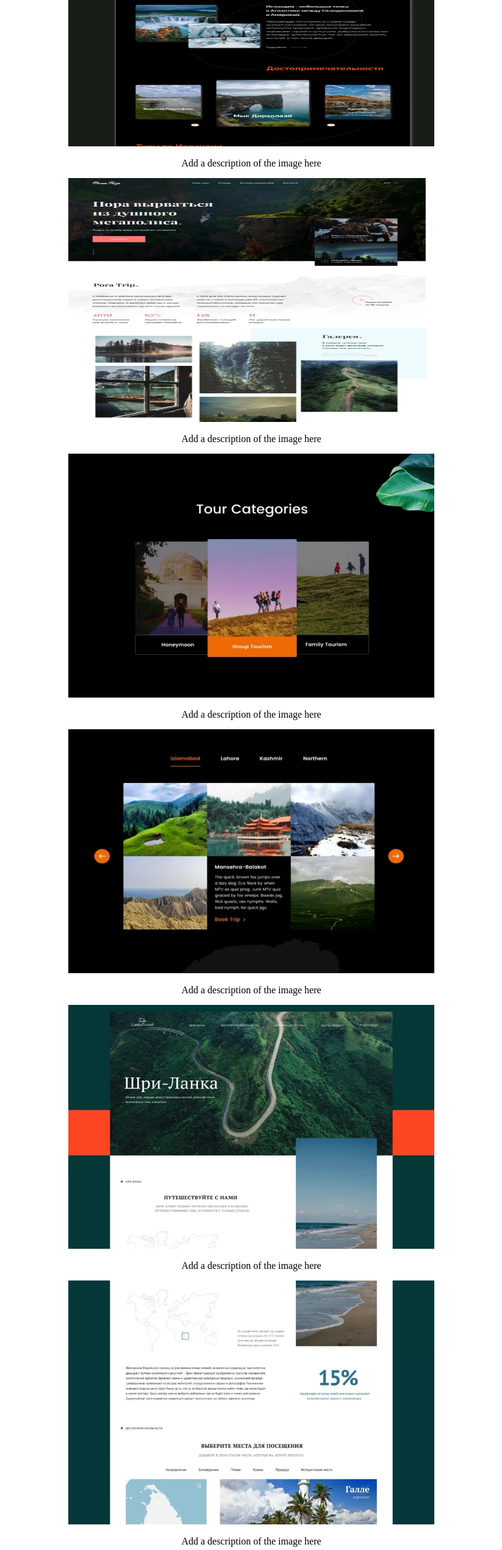
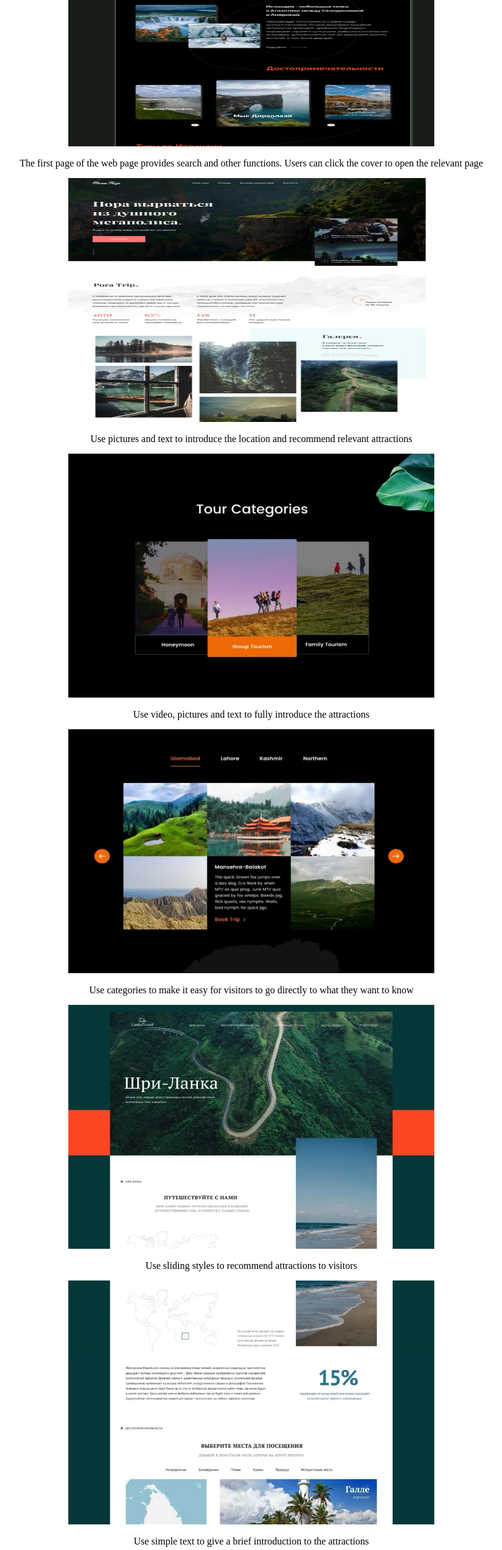
Before and after one commit to ShirleyXieJiawen/ICT452-project, a plain HTML site: page text.html in a window 1280 px wide. Shown: the part 258-2800 px from the top of the page at 61% size, without its empty margins (228-1051 px from the left). Drawn offline with Linux system fonts and the light colour scheme.

Commit message:
Update text.html

```diff
--- a/text.html
+++ b/text.html
@@ -2,7 +2,7 @@
 <html>
 <head>
    <style>
-      @import url("work/1.css");
+      @import url("1.css");
     </style><!--This is my external style sheet-->
 <style>
   body{text-align: center;} table{margin: auto;}
@@ -33,81 +33,85 @@ div.desc {
 <body>
 
   <div class="header">
-    <h1>Pictures gallery</h1>
+    <h1>Picture gallery</h1>
   </div>
   <div class="topnav">
-    <a href="https://shirleyxiejiawen.github.io/ICT452-project/">1</a>
-    <a href="https://shirleyxiejiawen.github.io/ICT452-project/text.html">2</a>
-    <a href="https://shirleyxiejiawen.github.io/ICT452-project/text2.html">3</a>
+    <a href="#">1</a>
+    <a href="#">2</a>
+    <a href="#">3</a>
   </div>
 <div class="center">
   <a target="_blank" href="work/4.jpg">
     <img src="work/4.jpg" width="600" height="400">
   </a>
-  <div class="desc">Add a description of the image here</div>
+  <div class="desc">The first page of the web page provides search and other functions. Users can click the cover to open the relevant page</div>
 </div>
 
 <div class="center">
   <a target="_blank" href="work/5.jpg">
     <img src="work/5.jpg"  width="600" height="400">
   </a>
-  <div class="desc">Add a description of the image here</div>
+  <div class="desc">Use pictures and text to introduce the location and recommend relevant attractions</div>
 </div>
 
 <div class="center">
   <a target="_blank" href="work/6.jpg">
     <img src="work/6.jpg"  width="600" height="400">
   </a>
-  <div class="desc">Add a description of the image here</div>
+  <div class="desc">Use video, pictures and text to fully introduce the attractions</div>
 </div>
 
 <div class="center">
   <a target="_blank" href="work/7.jpg">
     <img src="work/7.jpg"  width="600" height="400">
   </a>
-  <div class="desc">Add a description of the image here</div>
+  <div class="desc">Use categories to make it easy for visitors to go directly to what they want to know</div>
 </div>
 <div class="center">
     <a target="_blank" href="work/8.jpg">
       <img src="work/8.jpg"  width="600" height="400">
     </a>
-    <div class="desc">Add a description of the image here</div>
+    <div class="desc">Use sliding styles to recommend attractions to visitors</div>
   </div>
 
   <div class="center">
     <a target="_blank" href="work/9.jpg">
       <img src="work/9.jpg" width="600" height="400">
     </a>
-    <div class="desc">Add a description of the image here</div>
+    <div class="desc">Use simple text to give a brief introduction to the attractions</div>
   </div>
 
   <div class="center">
     <a target="_blank" href="work/10.jpg">
       <img src="work/10.jpg" width="600" height="400">
     </a>
-    <div class="desc">Add a description of the image here</div>
+    <div class="desc">Use annotations to describe something in detail</div>
   </div>
 
   <div class="center">
     <a target="_blank" href="work/11.jpg">
       <img src="work/11.jpg"  width="600" height="400">
     </a>
-    <div class="desc">Add a description of the image here</div>
+    <div class="desc">Provide users with save and share functions</div>
   </div>
 
   <div class="center">
     <a target="_blank" href="work/12.jpg">
       <img src="work/12.jpg"  width="600" height="400">
     </a>
-    <div class="desc">Add a description of the image here</div>
+    <div class="desc">Describe the unique scenic spots and recommend the popular spots</div>
   </div>
 
   <div class="center">
     <a target="_blank" href="work/3.jpg">
       <img src="work/3.jpg"  width="600" height="400">
     </a>
-    <div class="desc">Add a description of the image here</div>
+    <div class="desc">It uses the same design as the picture above to make more recommendations for users.</div>
   </div><!--This is my Pictures gallery-->
+
+  <div class="footer">
+    <h2>Xie Jiawen</h2>
+  </div><!--This is my footer-->
 
 </body>
 </html>
```
